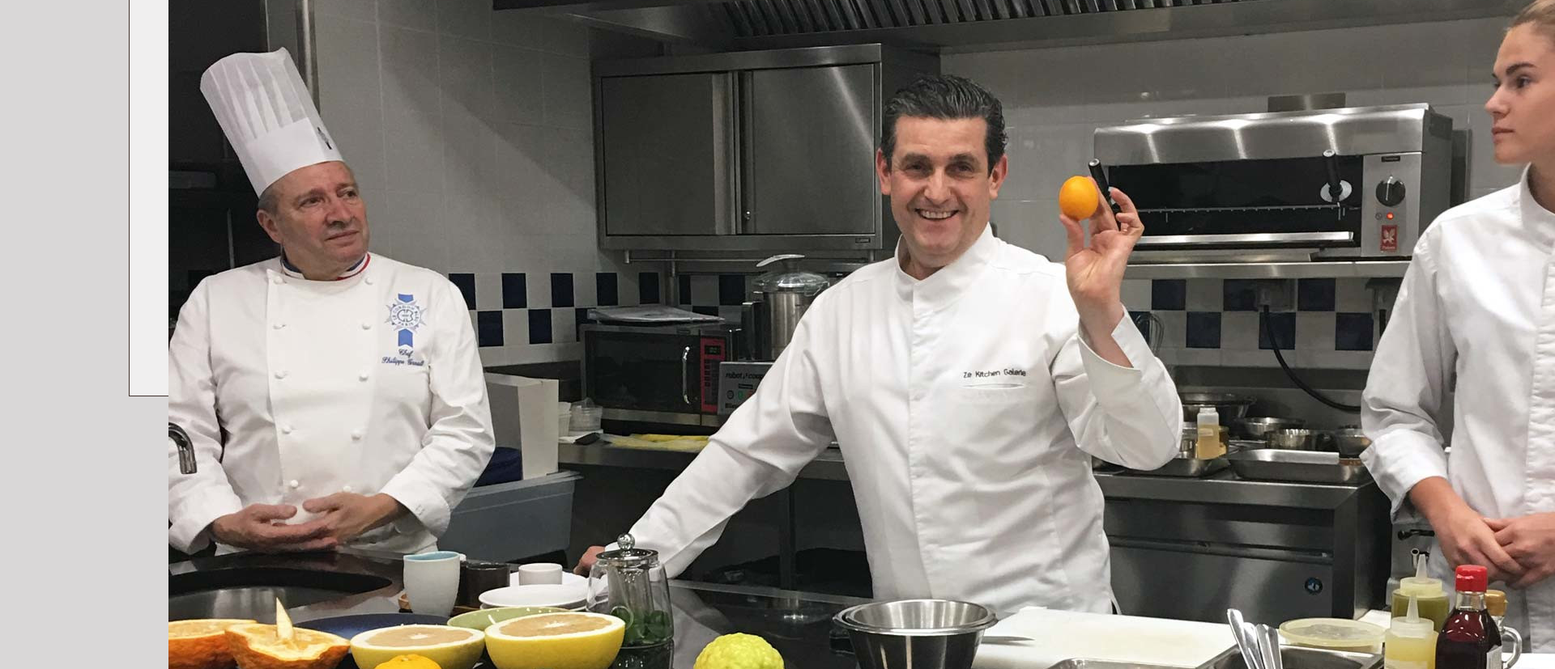
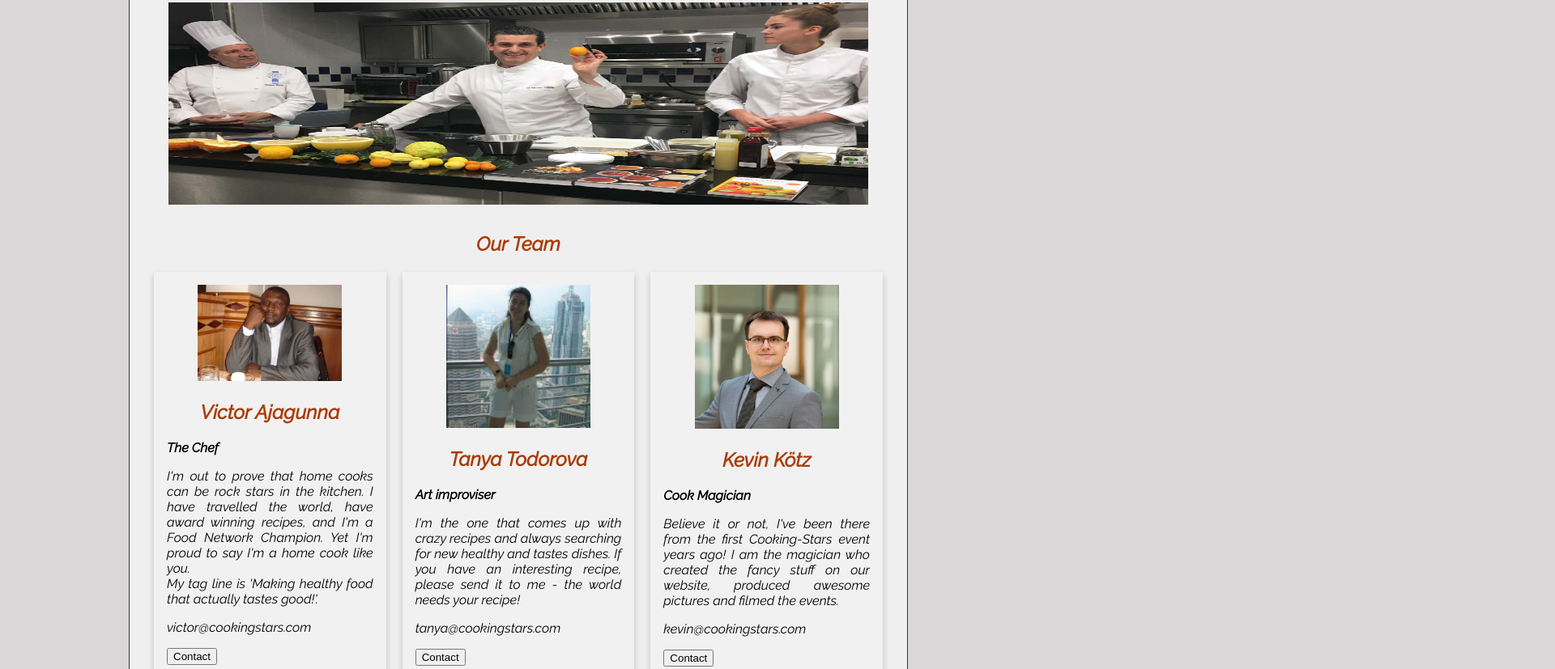
Before and after one commit to E06-1/Cooking-Stars, a plain HTML site: page about.html in a window 1280 px wide. Shown: the part 312-1139 px from the top of the page at 81% size, 1920 px wide, since content can reach past the window. Drawn offline with Linux system fonts and the light colour scheme.

Commit message:
code edit

```diff
--- a/style.css
+++ b/style.css
@@ -12,7 +12,7 @@ body {
     font-family: 'Raleway', sans-serif;
     color: var(--content);
     background-color: var(--background);
-    height: 100vh;
+    height: 150vh;
     width: 60rem;
     margin: 0 auto;
     border: 0.1rem solid var(--border);
@@ -37,7 +37,6 @@ h1 {
     margin: 0;
     text-align: center;
     font-size: 2.6em;
-
 }
 
 p {
@@ -158,3 +157,51 @@ box-shadow: 3px 3px 10px 0px #a0e0ae;
 #contactForm >* {
     padding-left: 15%;
 }
+/*------about section--------*/
+.kitchen {
+    height: 250px;
+    width: 100%;
+}
+.team {
+    margin-top: 50px;
+}
+.about-team {
+    margin-top: 30px;
+    text-align: center;
+}
+
+.column {
+    float: left;
+    width: 45%;
+    padding: 0 10px;
+  }
+
+.row {
+    margin: 20px;
+}
+
+.row:after {
+    content: "";
+    display: table;
+    clear: both;
+  }
+
+.card {
+    box-shadow: 0 4px 8px 0 rgba(0, 0, 0, 0.2);
+    padding: 16px;
+    text-align: center;
+    background-color: #f1f1f1;
+}
+
+.card-img {
+    width: 70%;
+}
+
+#footer {
+    background-color: rgb(241, 241, 97);
+    padding: 10px;
+    height: 80px;
+}
+.position {
+    font-weight: 900;
+}
```
